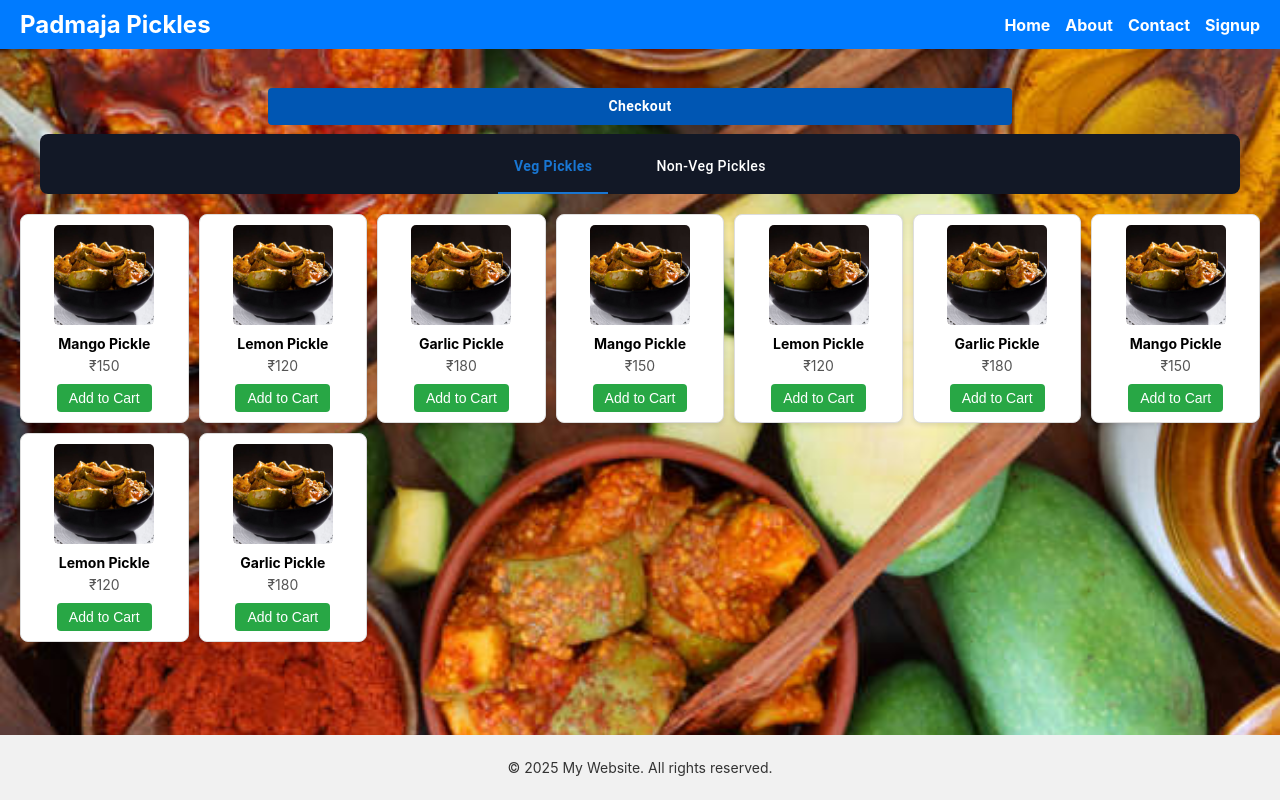
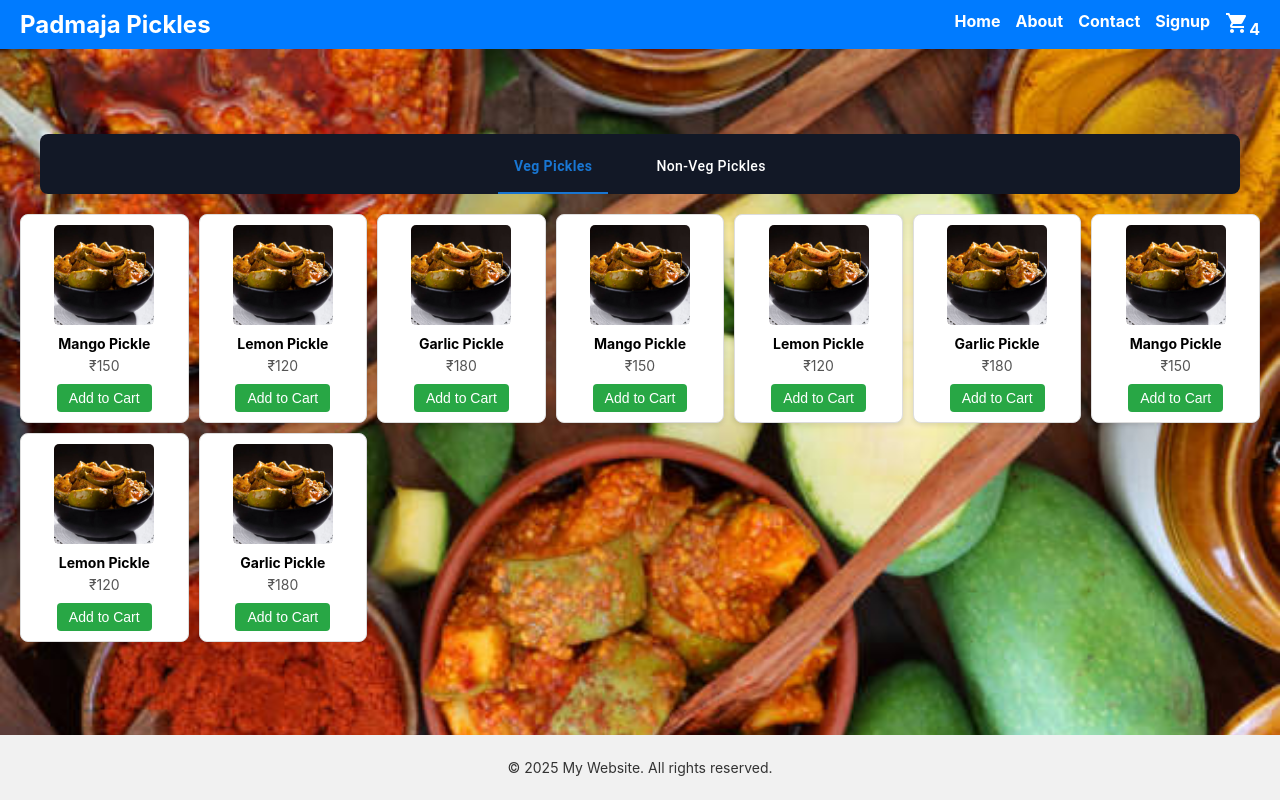
Before and after one commit to Harish-Pulapa-7036/Pickle_delivery, a React (Create React App) app: page /picklelist in a window 1280 px wide. Built offline with nearby package versions, Linux system fonts and the light colour scheme.

Commit message:
added cart icon in nav bar

```diff
--- a/src/components/Header.jsx
+++ b/src/components/Header.jsx
@@ -1,6 +1,7 @@
 import React, { useState, useEffect, useRef } from 'react';
 import { Link } from 'react-router-dom';
 import './Header.css';
+import ShoppingCartIcon from '@mui/icons-material/ShoppingCart';
 
 const Header = () => {
     const [menuOpen, setMenuOpen] = useState(false);
@@ -35,8 +36,13 @@ const Header = () => {
                     <li><Link to="/about" onClick={() => setMenuOpen(false)}>About</Link></li>
                     <li><Link to="/contact" onClick={() => setMenuOpen(false)}>Contact</Link></li>
                     <li><Link to="/signup" onClick={() => setMenuOpen(false)}>Signup</Link></li>
+                    <li>  <Link to="/cart" className="cart-icon" onClick={() => setMenuOpen(false)}>
+                    <ShoppingCartIcon />
+                    {4 > 0 && <span className="cart-count">{4}</span>}
+                </Link></li>
                 </ul>
             </nav>
+
         </header>
     );
 };
--- a/src/pages/PickleList.jsx
+++ b/src/pages/PickleList.jsx
@@ -50,6 +50,7 @@ const nonVegPickles = [
     { image: '/images/mango-pickle.jpg', name: 'Lemon Pickle', price: 120 },
     { image: '/images/mango-pickle.jpg', name: 'Garlic Pickle', price: 180 },
 ];
+
 
 const PickleList = () => {
     const [tabIndex, setTabIndex] = useState(0);
@@ -120,29 +121,6 @@ const PickleList = () => {
                 ))}
 
             </div>
-            <Button
-                // color="primary"
-                onClick={handleCheckOutClick}
-                className='checkout-btn'
-                sx={{
-                    textTransform: 'none',
-                    position: "absolute",
-                    fontWeight: 'bold',
-                    width: "60%",
-                    backgroundColor: "#0056b3",
-                    color: "white",
-                    left: "50%",
-                    top: "-1%",
-                    transform: "translateX(-50%)",  // Center the button horizontally
-                    '&:hover': {
-                        backgroundColor: "#0056b3",  // Keep white on hover
-                        color: "white"             // Optional - keep text color
-                    }
-                }}
-
-            >
-                Checkout
-            </Button>
         </Box>
     );
 };
```
